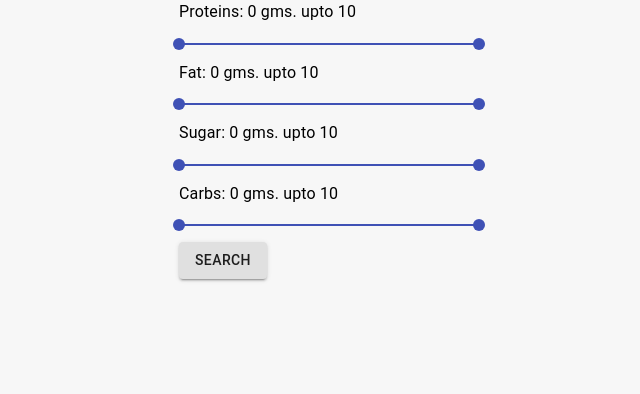
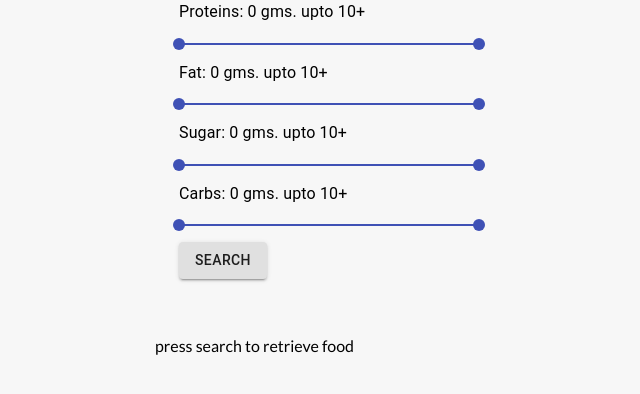
Before and after one commit to gato/food, a React (Create React App) app in the folder client/: page / in a window 1280 px wide. Shown: the top 394 px of the page, without its empty margins (311-951 px from the left). Built offline with nearby package versions, Linux system fonts and the light colour scheme.

Commit message:
First fully working version. pagination is still missing

```diff
--- a/client/package.json
+++ b/client/package.json
@@ -2,6 +2,7 @@
   "name": "client",
   "version": "0.1.0",
   "private": true,
+  "proxy": "http://localhost:5000/",
   "dependencies": {
     "@material-ui/core": "^4.11.0",
     "@testing-library/jest-dom": "^4.2.4",
--- a/client/src/App.tsx
+++ b/client/src/App.tsx
@@ -1,30 +1,73 @@
 import React, {useState, useEffect} from 'react';
 import {SearchBox} from './components/searchBox'
+import {Filter} from './components/Filter'
+import {FoodTable} from './components/FoodTable'
+import {Food} from './components/Food'
 import './App.css';
 
-const PROTEINS:string = 'Proteins';
-const FAT:string = 'Fat';
-const SUGAR:string = 'Sugar';
-const CARBS:string = 'Carbs';
+const PROTEINS = {name:'Proteins', id:'prot', nutrient: 203};
+const FAT = {name:'Fat', id:'fat', nutrient: 204};
+const SUGAR = {name:'Sugar', id:'sugar', nutrient: 269};
+const CARBS = {name:'Carbs', id:'carb', nutrient: 205};
+const CALS = {name:'Calories', id:'cal', nutrient: 208};
 
-const initialFilters = [
-  { id: PROTEINS, title: PROTEINS , min:0, max:10 },
-  { id: FAT, title: FAT , min:0, max:10 },
-  { id: SUGAR, title: SUGAR , min:0, max:10 },
-  { id: CARBS, title: CARBS , min:0, max:10 }
-]
+
+const initialFilters:Array<Filter> = [
+  { id: PROTEINS.id, title: PROTEINS.name , min:0, max:10 },
+  { id: FAT.id, title: FAT.name , min:0, max:10 },
+  { id: SUGAR.id, title: SUGAR.name , min:0, max:10 },
+  { id: CARBS.id, title: CARBS.name , min:0, max:10 }
+];
+
+const initialFoodList: Array<Food> = []
 
 function App() {
 
   let [filters, setFilters] = useState(initialFilters)
+  let [foodList, setFoodList] = useState(initialFoodList)
 
-  useEffect(() => {
-    console.log('APPS: filters have changed!');
-  }, [filters]);
+  const foodFromAPI = (f:any) => {
+    return {
+      name: f['name'],
+      calories: f['nutrients'][CALS.nutrient]['gm'],
+      proteins: f['nutrients'][PROTEINS.nutrient]['gm'],
+      fat: f['nutrients'][FAT.nutrient]['gm'],
+      carbs: f['nutrients'][CARBS.nutrient]['gm'],
+      sugar: f['nutrients'][SUGAR.nutrient]['gm']
+    };
+  };
+
+  const fetchData = async () => {
+    // TODO: urlencoding is not needed because no free text data is sent
+    // anyway we should always do it.
+    let params = filters
+      .filter((f) => f.min !== 0 || f.max !== 10)
+      .map(f => `${f.id}=${f.min},${f.max}`);
+    params = params.concat('size=10')
+    console.log(params)
+    const res = await fetch(
+      `/foods?${params.join('&')}`
+    );
+
+    const json = await res.json();
+    console.log(json);
+    setFoodList(json.map((f:any) => foodFromAPI(f)));
+  };
+
+  const handleSearch = () => {
+    fetchData();
+  };
+
+  let results = (<div><br/>press search to retrieve food</div>)
+  if (foodList !== initialFoodList) {
+    results = (<FoodTable foodList={foodList}/>)
+  }
 
   return (
     <div>
-      <SearchBox filters={filters} changeFilters={(newFilters: Array<any>) => setFilters(newFilters)}/>
+      <SearchBox filters={filters} changeFilters={(newFilters: Array<Filter>) => setFilters(newFilters)} onSearch={handleSearch}/>
+      <br/><br/>
+      {results}
     </div>
   );
 }
--- /dev/null
+++ b/client/src/components/Food.ts
@@ -0,0 +1,8 @@
+export type Food = {
+    name: string
+    calories: number
+    proteins: number
+    fat: number
+    carbs: number
+    sugar: number
+};
--- /dev/null
+++ b/client/src/components/FoodTable.tsx
@@ -0,0 +1,62 @@
+import React, { FunctionComponent} from 'react';
+import { makeStyles } from '@material-ui/core/styles';
+import Table from '@material-ui/core/Table';
+import TableBody from '@material-ui/core/TableBody';
+import TableCell from '@material-ui/core/TableCell';
+import TableContainer from '@material-ui/core/TableContainer';
+import TableHead from '@material-ui/core/TableHead';
+import TableRow from '@material-ui/core/TableRow';
+import Paper from '@material-ui/core/Paper';
+import Container from '@material-ui/core/Container';
+
+import {Food} from './Food';
+
+const useStyles = makeStyles({
+  table: {
+    minWidth: 650,
+  },
+});
+
+type FoodTableProps = {
+  foodList: Array<Food>
+};
+
+export const FoodTable : FunctionComponent<FoodTableProps> = ({foodList}) => {
+  const classes = useStyles();
+  let body = (<TableBody><i>Food no Found</i> </TableBody>);
+  if (foodList.length !== 0) {
+    body = (<TableBody>{
+      foodList.map((food) => (
+        <TableRow key={food.name}>
+          <TableCell component="th" scope="food">
+            {food.name}
+          </TableCell>
+          <TableCell align="right">{food.calories}</TableCell>
+          <TableCell align="right">{food.proteins}</TableCell>
+          <TableCell align="right">{food.fat}</TableCell>
+          <TableCell align="right">{food.sugar}</TableCell>
+          <TableCell align="right">{food.carbs}</TableCell>
+        </TableRow>
+      ))}
+      </TableBody>);
+  }
+  return (
+    <Container maxWidth="lg">
+      <TableContainer component={Paper}>
+        <Table className={classes.table} aria-label="simple table">
+          <TableHead>
+            <TableRow>
+              <TableCell>Food</TableCell>
+              <TableCell align="right">Calories</TableCell>
+              <TableCell align="right">Protein&nbsp;(g)</TableCell>
+              <TableCell align="right">Fat&nbsp;(g)</TableCell>
+              <TableCell align="right">Sugar&nbsp;(g)</TableCell>
+              <TableCell align="right">Carbs&nbsp;(g)</TableCell>
+            </TableRow>
+          </TableHead>
+          {body}
+        </Table>
+      </TableContainer>
+    </Container>
+  ) ;
+}
--- a/client/src/components/SearchNutrient.tsx
+++ b/client/src/components/SearchNutrient.tsx
@@ -31,7 +31,8 @@ export const SearchNutrient : FunctionComponent<SearchNutrientProps> = ({filter,
     if (filter.min === filter.max) {
       return `${filter.min} gms.`;
     }
-    return `${filter.min} gms. upto ${filter.max} `;
+    const plus = filter.max === 10 ? '+' : ''
+    return `${filter.min} gms. upto ${filter.max}${plus} `;
   }
 
   return (
--- a/client/src/components/searchBox.tsx
+++ b/client/src/components/searchBox.tsx
@@ -6,10 +6,11 @@ import {Filter} from './Filter';
 
 type SearchBoxProps = {
   filters: Array<Filter>,
-  changeFilters: (filters:Array<Filter>) => void
+  changeFilters: (filters:Array<Filter>) => void,
+  onSearch: () => void
 };
 
-export const SearchBox : FunctionComponent<SearchBoxProps> = ({filters, changeFilters}) => {
+export const SearchBox : FunctionComponent<SearchBoxProps> = ({filters, changeFilters, onSearch}) => {
 
   const updateMinMax = (index:number , min:number, max:number) => {
     filters = [...filters]
@@ -18,9 +19,9 @@ export const SearchBox : FunctionComponent<SearchBoxProps> = ({filters, changeFi
   }
 
   return (
-    <Container maxWidth="sm">
+    <Container maxWidth="md">
       {filters.map( (f, i) => (<SearchNutrient key={i} filter={f} updateMinMax={(min, max)=>updateMinMax(i, min, max)}/>))}
-      <Button variant="contained">Search</Button>
+      <Button variant="contained" onClick={onSearch}>Search</Button>
     </Container>
   );
 }
```
